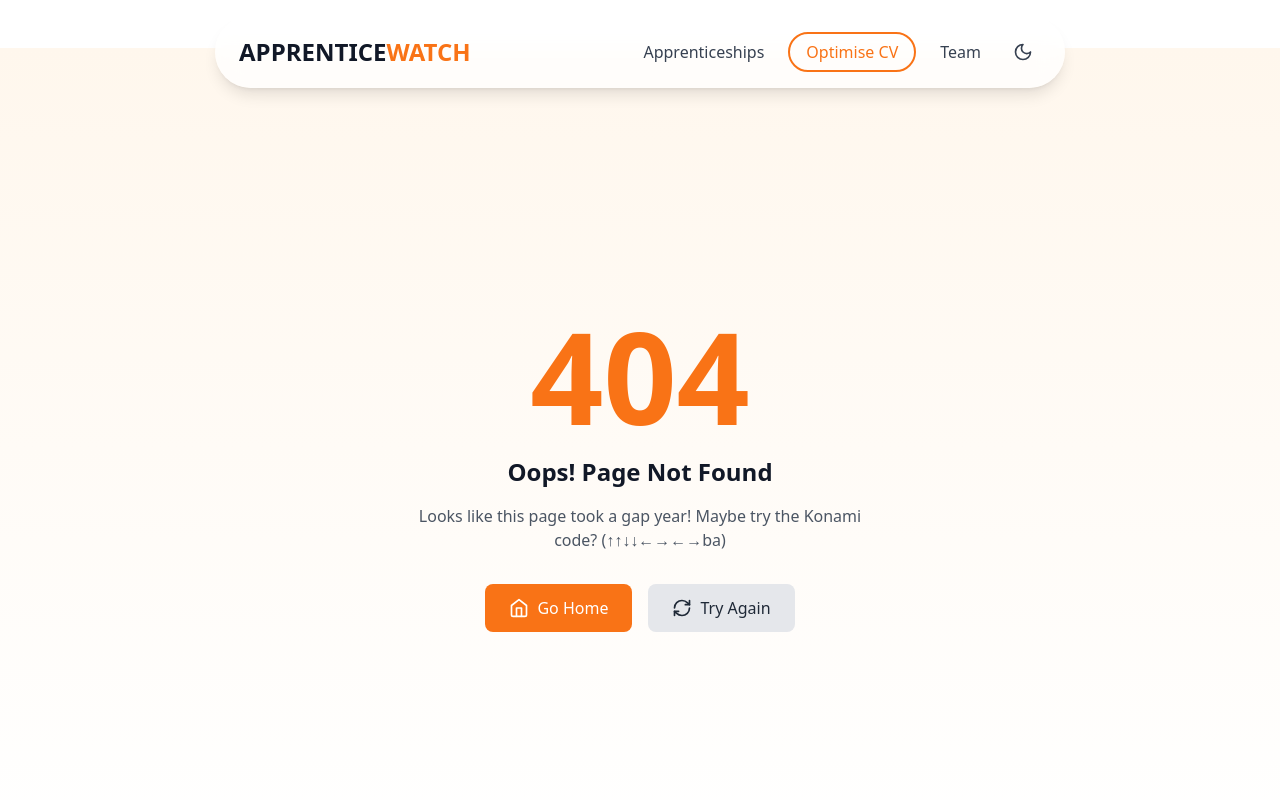
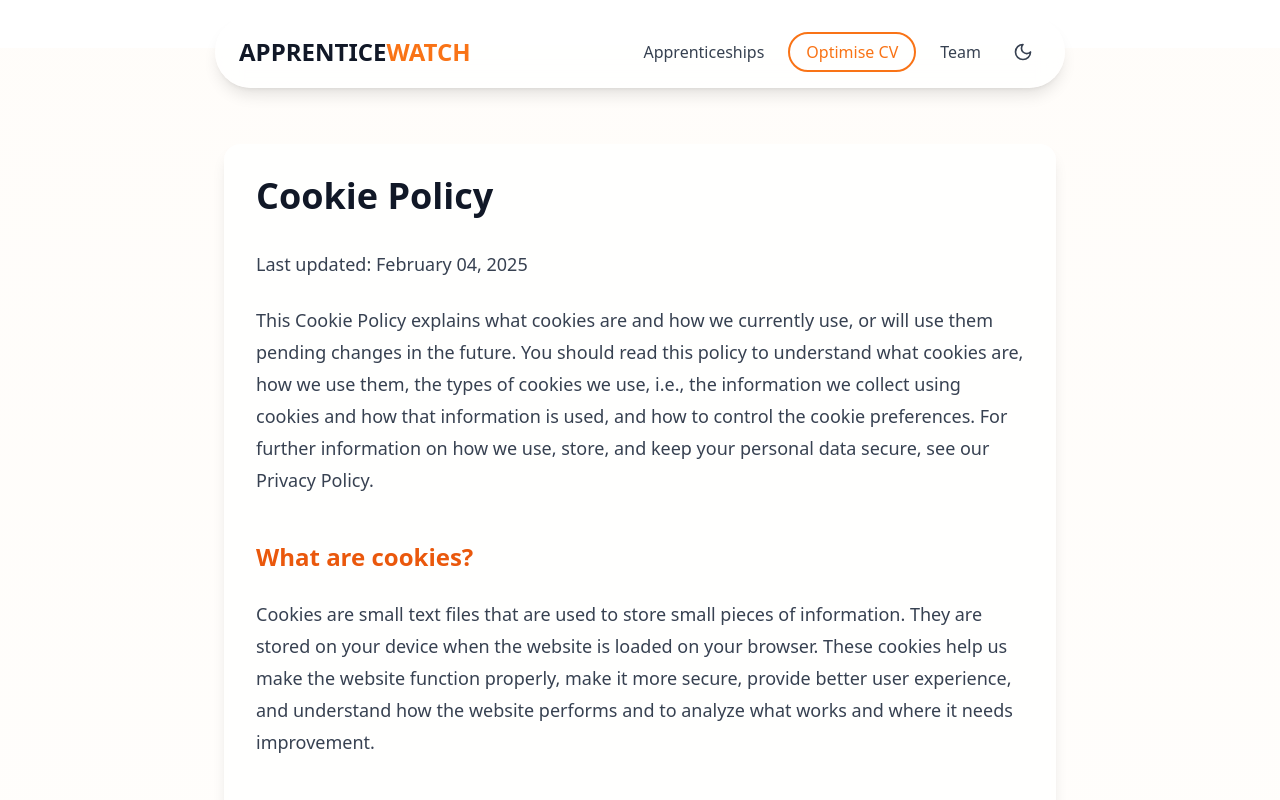
Before and after one commit to HeyFarrukh/web-app, a React (Vite) app: page /cookie-policy in a window 1280 px wide. Shown: the top 800 px of the page. Built offline with nearby package versions, Linux system fonts and the light colour scheme; no server answers; a web font is replaced by a local one.

Commit message:
Add Cookie Policy page and update footer link

```diff
--- a/src/App.tsx
+++ b/src/App.tsx
@@ -21,6 +21,7 @@ import { Analytics } from './services/analytics/analytics';
 import { useAnalytics } from './hooks/useAnalytics';
 import { AuthCallback } from './components/auth/AuthCallBack';
 import { PrivateRoute } from './components/auth/PrivateRoute'; // Import PrivateRoute
+import { CookiePolicy } from './pages/CookiePolicy';
 
 const AppRoutes = () => {
   useAnalytics();
@@ -53,6 +54,7 @@ const AppRoutes = () => {
         <Route path="/privacy" element={<Privacy />} />
         <Route path="/terms" element={<TermsOfService />} />
         <Route path="/team" element={<Team />} />
+        <Route path="/cookie-policy" element={<CookiePolicy />} />
         <Route path="/auth/callback" element={<AuthCallback />} />
         <Route path="*" element={<NotFound />} />
       </Routes>
--- a/src/components/Footer.tsx
+++ b/src/components/Footer.tsx
@@ -27,7 +27,7 @@ const footerSections = [
     links: [
       { label: 'Privacy Policy', href: '/privacy' },
       { label: 'Terms of Service', href: '/terms' },
-      { label: 'Cookie Policy', href: '/cookies' },
+      { label: 'Cookie Policy', href: '/cookie-policy' },
       { label: 'Accessibility', href: '/accessibility' }
     ]
   }
--- /dev/null
+++ b/src/pages/CookiePolicy.tsx
@@ -0,0 +1,71 @@
+import React from 'react';
+import { motion } from 'framer-motion';
+import { Helmet } from 'react-helmet-async';
+
+export const CookiePolicy: React.FC = () => {
+  return (
+    <div className="min-h-screen pt-24 pb-12 bg-gradient-to-b from-orange-50/30 to-white dark:from-gray-900 dark:to-gray-800">
+      <Helmet>
+        <title>Cookie Policy - ApprenticeWatch</title>
+        <meta name="title" content="Cookie Policy - ApprenticeWatch" />
+        <meta name="description" content="Learn about our use of cookies and how we protect your data. Read our Cookie Policy for full details." />
+        <meta property="og:type" content="website" />
+        <meta property="og:url" content="https://apprenticewatch.com/cookie-policy" />
+        <meta property="og:title" content="Cookie Policy - ApprenticeWatch" />
+        <meta property="og:description" content="Learn about our use of cookies and how we protect your data. Read our Cookie Policy for full details." />
+        <meta property="og:image" content="/media/cookie-policy.png" />
+        <meta property="twitter:card" content="summary_large_image" />
+        <meta property="twitter:url" content="https://apprenticewatch.com/cookie-policy" />
+        <meta property="twitter:title" content="Cookie Policy - ApprenticeWatch" />
+        <meta property="twitter:description" content="Learn about our use of cookies and how we protect your data. Read our Cookie Policy for full details." />
+        <meta property="twitter:image" content="/media/cookie-policy.png" />
+      </Helmet>
+     <motion.div
+        className="max-w-4xl mx-auto px-4 sm:px-6 lg:px-8"
+        initial={{ opacity: 0, y: 20 }}
+        animate={{ opacity: 1, y: 0 }}
+      >
+        <div className="bg-white/80 dark:bg-gray-800/80 backdrop-blur-sm p-8 rounded-2xl shadow-lg prose dark:prose-invert prose-lg max-w-none">
+          {/* Improved typography styles */}
+          <div className="
+            prose-headings:text-gray-900 dark:prose-headings:text-white
+            prose-h1:text-4xl prose-h1:font-bold prose-h1:mb-8
+            prose-h2:text-2xl prose-h2:font-semibold prose-h2:text-orange-600 dark:prose-h2:text-orange-400
+            prose-h3:text-xl prose-h3:font-medium prose-h3:text-gray-800 dark:prose-h3:text-gray-200
+            prose-p:text-gray-700 dark:prose-p:text-gray-300
+            prose-strong:text-gray-900 dark:prose-strong:text-white
+            prose-ul:text-gray-700 dark:prose-ul:text-gray-300
+            prose-li:marker:text-orange-500 dark:prose-li:marker:text-orange-400
+            prose-a:text-orange-600 dark:prose-a:text-orange-400
+            prose-a:no-underline hover:prose-a:text-orange-700 dark:hover:prose-a:text-orange-300
+          ">
+          <h1>Cookie Policy</h1>
+          <p>Last updated: February 04, 2025</p>
+          <p>This Cookie Policy explains what cookies are and how we currently use, or will use them pending changes in the future. You should read this policy to understand what cookies are, how we use them, the types of cookies we use, i.e., the information we collect using cookies and how that information is used, and how to control the cookie preferences. For further information on how we use, store, and keep your personal data secure, see our Privacy Policy.</p>
+          <h2>What are cookies?</h2>
+          <p>Cookies are small text files that are used to store small pieces of information. They are stored on your device when the website is loaded on your browser. These cookies help us make the website function properly, make it more secure, provide better user experience, and understand how the website performs and to analyze what works and where it needs improvement.</p>
+          <h2>How do we use cookies?</h2>
+          <p>As most of the online services, our website uses cookies first-party and third-party cookies for several purposes. The first-party cookies are mostly necessary for the website to function the right way, and they do not collect any of your personally identifiable data.</p>
+          <p>The third-party cookies used on our websites are used mainly for understanding how the website performs, how you interact with our website, keeping our services secure, providing advertisements that are relevant to you, and all in all providing you with a better and improved user experience and help speed up your future interactions with our website.</p>
+          <h2>Types of cookies we use</h2>
+          <ul>
+            <li><strong>Essential:</strong> Some cookies are essential for you to be able to experience the full functionality of our site. They allow us to maintain user sessions and prevent any security threats. They do not collect or store any personal information. For example, these cookies allow you to log-in to your account and add products to your basket, and checkout securely.</li>
+            <li><strong>Statistics:</strong> These cookies store information like the number of visitors to the website, the number of unique visitors, which pages of the website have been visited, the source of the visit, etc. This data helps us understand and analyze how well the website performs and where it needs improvement.</li>
+            <li><strong>Marketing:</strong> Our website displays advertisements. These cookies are used to personalize the advertisements that we show to you so that they are meaningful to you. These cookies also help us keep track of the efficiency of these ad campaigns. The information stored in these cookies may also be used by the third-party ad providers to show you ads on other websites on the browser as well.</li>
+            <li><strong>Functional:</strong> These are the cookies that help certain non-essential functionalities on our website. These functionalities include embedding content like videos or sharing content on the website on social media platforms.</li>
+            <li><strong>Preferences:</strong> These cookies help us store your settings and browsing preferences like language preferences so that you have a better and efficient experience on future visits to the website.</li>
+          </ul>
+          <h2>Manage cookie preferences</h2>
+          <p>You can change your cookie preferences any time by clicking on the settings button. This will let you revisit the cookie consent banner and change your preferences or withdraw your consent right away.</p>
+          <p>In addition to this, different browsers provide different methods to block and delete cookies used by websites. You can change the settings of your browser to block/delete the cookies. To find out more about how to manage and delete cookies, visit wikipedia.org, www.allaboutcookies.org.</p>
+          <h2>Contact Us</h2>
+          <p>If you have any questions about this Cookie Policy, You can contact us:</p>
+          <ul>
+            <li>By email: privacy@apprenticewatch.com</li>
+          </ul>
+          </div>
+        </div>
+      </motion.div>
+    </div>
+  );
+};
```
